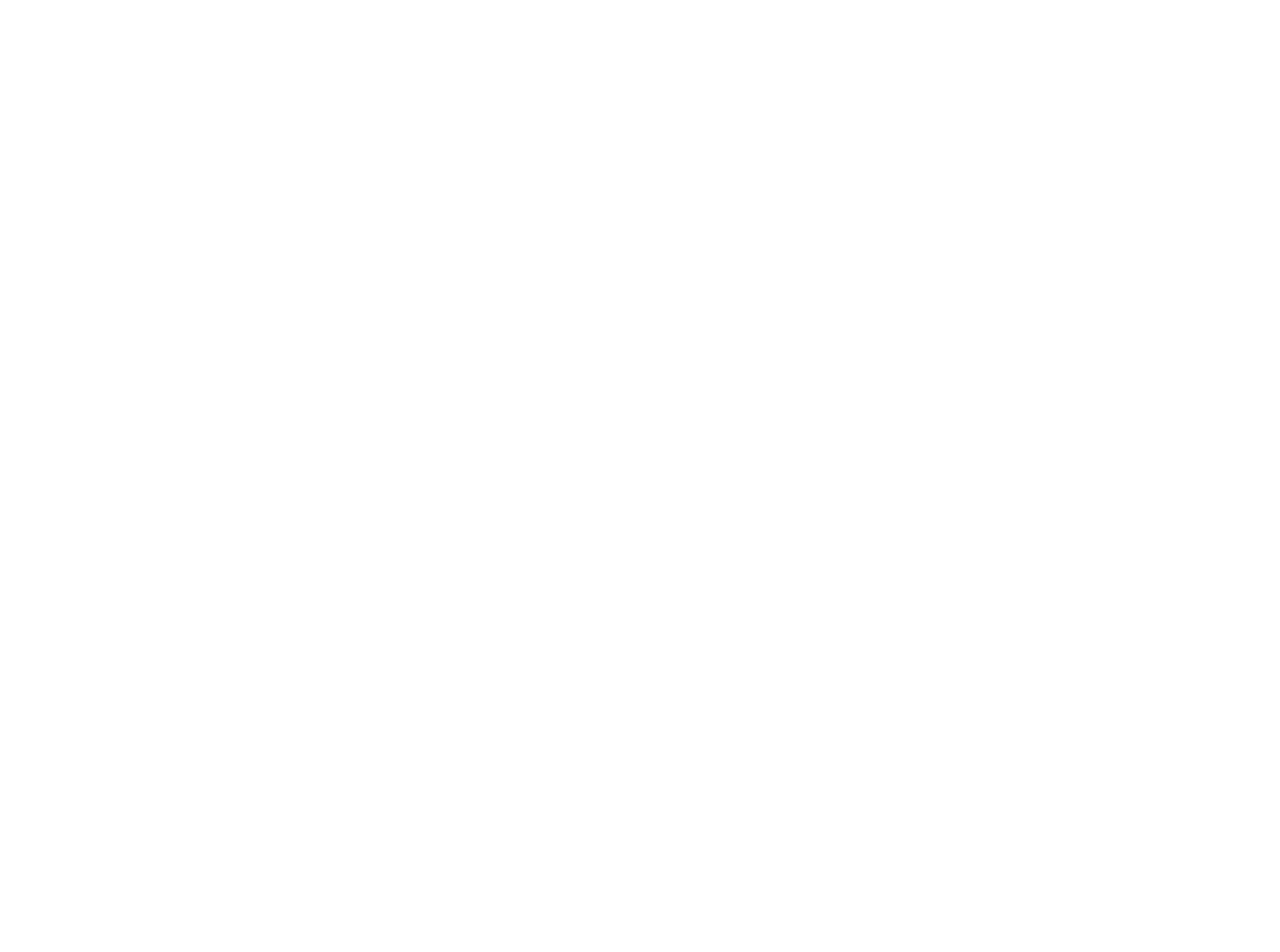
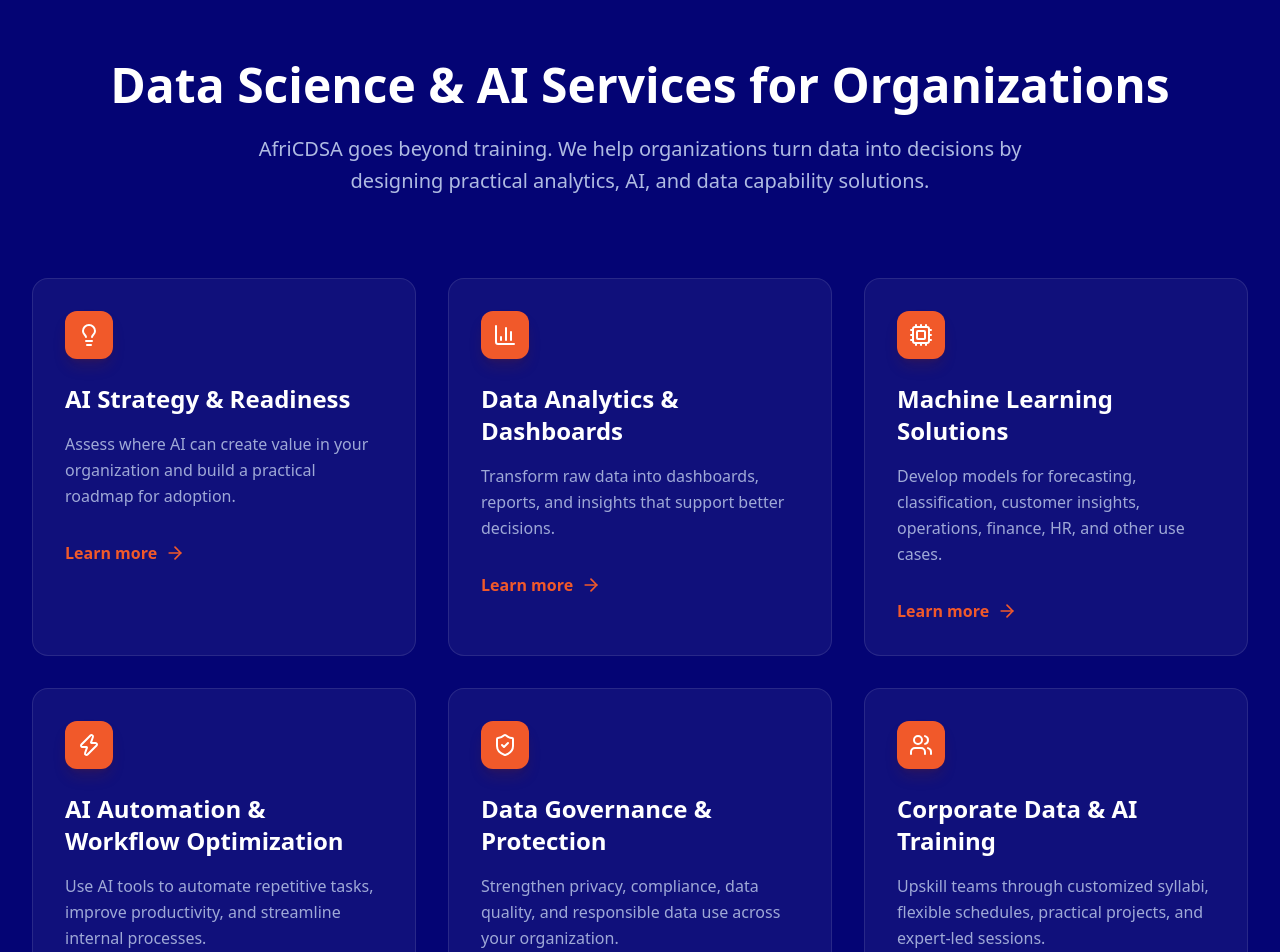
Before and after one commit to Tracy832/africdsa-web, a Next.js app: page / in a window 1280 px wide. Shown: the part 3740-4692 px from the top of the page. Before the commit the page ends 3681 px from the top, so only its background shows below. Built offline with nearby package versions, Linux system fonts and the light colour scheme.

Commit message:
feat: redesign services section with navy background and orange accents

```diff
--- a/src/app/page.tsx
+++ b/src/app/page.tsx
@@ -1,6 +1,7 @@
 import Hero from "@/components/Hero";
 import Audience from "@/components/Audience";
 import Courses from "@/components/Courses";
+import Services from "@/components/Services.";
 
 export default function Home() {
   return (
@@ -8,6 +9,7 @@
       <Hero />
       <Audience />
       <Courses />
+      `<Services />`
     </main>
   );
 }
--- /dev/null
+++ b/src/components/Services..tsx
@@ -0,0 +1,92 @@
+import {
+  Lightbulb,
+  BarChart3,
+  Cpu,
+  Zap,
+  ShieldCheck,
+  Users,
+  ArrowRight
+} from 'lucide-react';
+
+export default function Services() {
+  const services = [
+    {
+      title: "AI Strategy & Readiness",
+      desc: "Assess where AI can create value in your organization and build a practical roadmap for adoption.",
+      icon: <Lightbulb size={24} className="text-white" />
+    },
+    {
+      title: "Data Analytics & Dashboards",
+      desc: "Transform raw data into dashboards, reports, and insights that support better decisions.",
+      icon: <BarChart3 size={24} className="text-white" />
+    },
+    {
+      title: "Machine Learning Solutions",
+      desc: "Develop models for forecasting, classification, customer insights, operations, finance, HR, and other use cases.",
+      icon: <Cpu size={24} className="text-white" />
+    },
+    {
+      title: "AI Automation & Workflow Optimization",
+      desc: "Use AI tools to automate repetitive tasks, improve productivity, and streamline internal processes.",
+      icon: <Zap size={24} className="text-white" />
+    },
+    {
+      title: "Data Governance & Protection",
+      desc: "Strengthen privacy, compliance, data quality, and responsible data use across your organization.",
+      icon: <ShieldCheck size={24} className="text-white" />
+    },
+    {
+      title: "Corporate Data & AI Training",
+      desc: "Upskill teams through customized syllabi, flexible schedules, practical projects, and expert-led sessions.",
+      icon: <Users size={24} className="text-white" />
+    }
+  ];
+
+  return (
+    <section className="py-24 bg-[#040474] text-white">
+      <div className="max-w-7xl mx-auto px-8">
+        {/* Header Section */}
+        <div className="text-center mb-20">
+          <h2 className="text-4xl md:text-5xl font-bold mb-6">
+            Data Science & AI Services for Organizations
+          </h2>
+          <p className="text-xl text-blue-100/80 max-w-3xl mx-auto leading-relaxed">
+            AfriCDSA goes beyond training. We help organizations turn data into decisions by designing practical analytics, AI, and data capability solutions.
+          </p>
+        </div>
+
+        {/* Services Grid */}
+        <div className="grid md:grid-cols-2 lg:grid-cols-3 gap-8">
+          {services.map((service, index) => (
+            <div
+              key={index}
+              className="p-8 rounded-2xl bg-white/5 border border-white/10 hover:bg-white/10 transition-all duration-300 group"
+            >
+              {/* Icon Container - Matches the orange box style in your reference */}
+              <div className="w-12 h-12 bg-[#F1592A] rounded-xl flex items-center justify-center mb-6 shadow-lg shadow-orange-900/20">
+                {service.icon}
+              </div>
+
+              <h3 className="text-2xl font-bold mb-4">{service.title}</h3>
+
+              <p className="text-blue-100/70 mb-8 leading-relaxed">
+                {service.desc}
+              </p>
+
+              <button className="flex items-center gap-2 text-[#F1592A] font-bold group-hover:gap-4 transition-all">
+                Learn more <ArrowRight size={20} />
+              </button>
+            </div>
+          ))}
+        </div>
+
+        {/* Bottom CTA */}
+        <div className="mt-20 text-center">
+          <button className="px-10 py-4 bg-[#F1592A] text-white font-bold rounded-lg hover:bg-[#d94e22] transition-transform hover:scale-105 shadow-xl shadow-black/20">
+            Book a Consultation
+          </button>
+        </div>
+      </div>
+    </section>
+  );
+}
```
